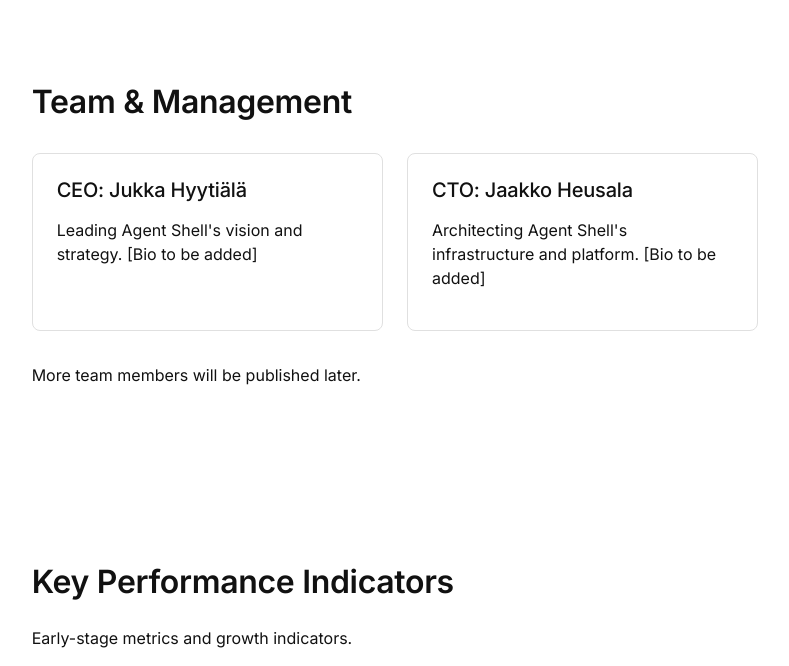
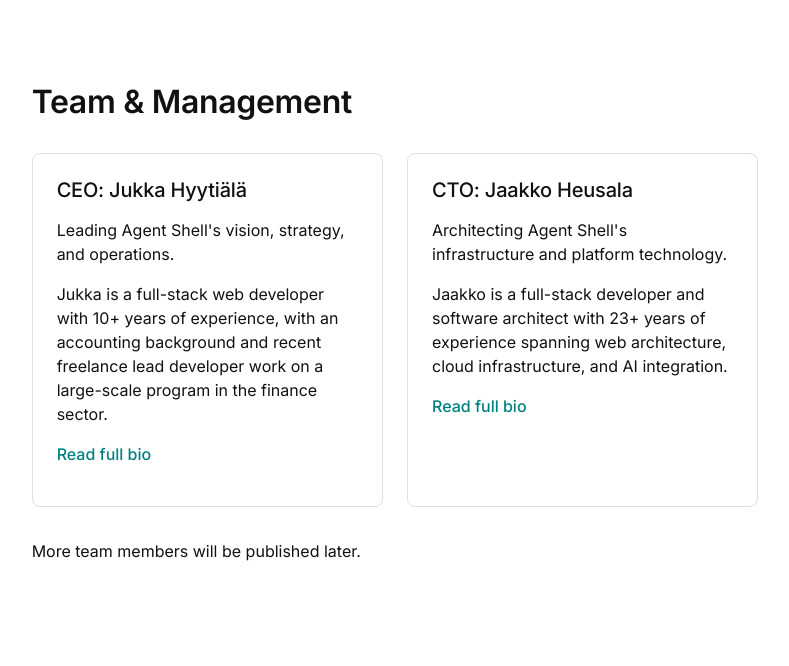
Before and after one commit to agentshells/agentshell.enterprises, a plain HTML site: page docs/investor.html in a window 1280 px wide. Shown: the part 2158-2824 px from the top of the page, without its empty margins (245-1034 px from the left). Drawn offline with Linux system fonts and the light colour scheme.

Commit message:
Updated bios

```diff
--- a/docs/investor.html
+++ b/docs/investor.html
@@ -127,7 +127,7 @@
       <p><strong>Agent Shell Enterprises Ltd is the holding company.</strong> Our current plan is to launch and operate two daughter companies with separate operating teams and cap tables:</p>
       <ul>
         <li><strong>AgentHub:</strong> the software company behind the AgentHub agentic development platform.</li>
-        <li><strong>AgentShells:</strong> the hosting company providing infrastructure services for agentic AI developers.</li>
+        <li><strong>AgentShells:</strong> the hosting company providing infrastructure services for humans and agent developers.</li>
       </ul>
       <p><strong>Timing:</strong> The holding company’s first funding round is in <strong>January 2026</strong>. The subsidiaries are planned to be founded in <strong>Q1 2026</strong>, with the first hosting products launching in <strong>January 2026</strong>.</p>
       <p>This structure improves operational focus, separates risk between software development and hosting/operations, and enables tailored equity incentives for the teams building each business.</p>
@@ -154,11 +154,15 @@
       <div class="governance-grid">
         <div class="governance-card">
           <h3>CEO: Jukka Hyytiälä</h3>
-          <p>Leading Agent Shell's vision and strategy. [Bio to be added]</p>
+          <p>Leading Agent Shell's vision, strategy, and operations.</p>
+          <p>Jukka is a full-stack web developer with 10+ years of experience, with an accounting background and recent freelance lead developer work on a large-scale program in the finance sector.</p>
+          <p><a class="link" href="https://jukkahyytiala.fi/" target="_blank" rel="noopener noreferrer">Read full bio</a></p>
         </div>
         <div class="governance-card">
           <h3>CTO: Jaakko Heusala</h3>
-          <p>Architecting Agent Shell's infrastructure and platform. [Bio to be added]</p>
+          <p>Architecting Agent Shell's infrastructure and platform technology.</p>
+          <p>Jaakko is a full-stack developer and software architect with 23+ years of experience spanning web architecture, cloud infrastructure, and AI integration.</p>
+          <p><a class="link" href="https://thejhh.me/" target="_blank" rel="noopener noreferrer">Read full bio</a></p>
         </div>
       </div>
       <p>More team members will be published later.</p>
```
Also changed, not shown: docs/about.html (+5 -1 lines), docs/faq.html (+2 -2 lines).
